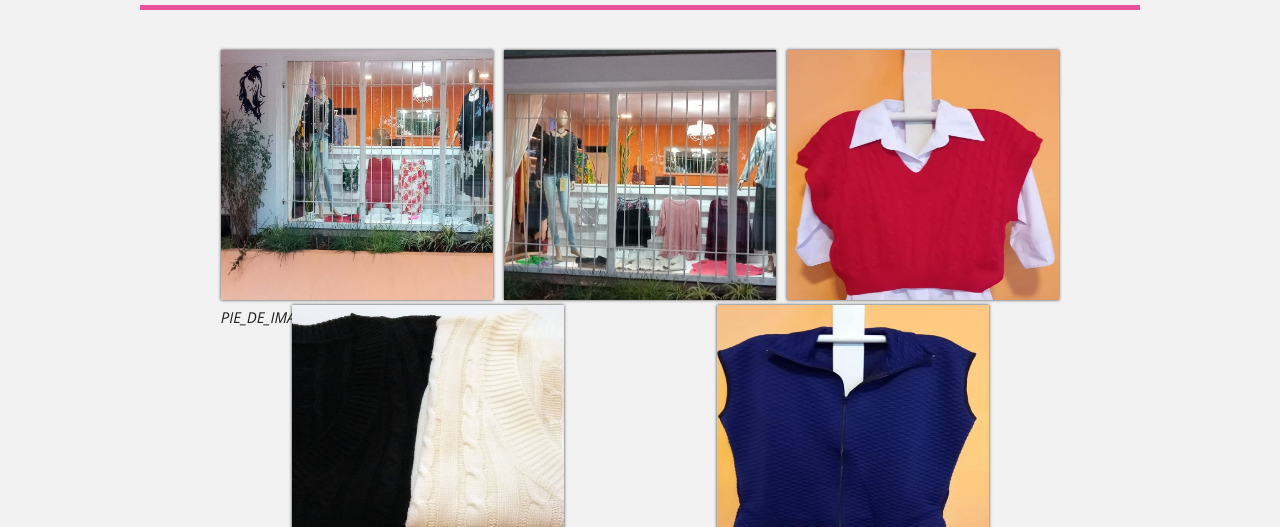
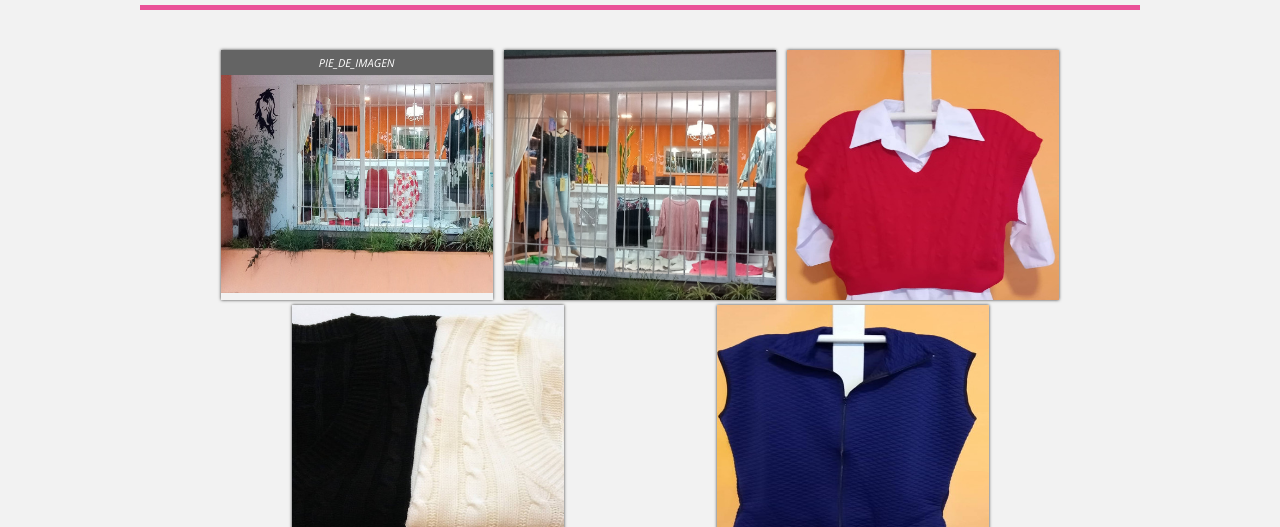
Before and after one commit to vgrana/tiendaellasnosotras, a website: page src/views/index.html in a window 1280 px wide. Shown: the part 759-1286 px from the top of the page. Drawn offline with nearby package versions, Linux system fonts and the light colour scheme.

Commit message:
pie de foto

```diff
--- a/src/views/estilos.css
+++ b/src/views/estilos.css
@@ -311,7 +311,14 @@ footer {
     color: #9e9797;
 }
 
-.span{
+div.img{
+    display:table;
+  }
+  div.img img{
+   margin:0;
+   padding:0;
+  }
+  div.img span{
    line-height:normal;
    font-size:11px;
    display:table-caption;
@@ -322,6 +329,8 @@ footer {
    padding:5px;
    text-align:center;
   }
+
+
 
 @media (max-width:500px) {
     header {
--- a/src/views/index.html
+++ b/src/views/index.html
@@ -84,7 +84,8 @@
                 <div class="linea"></div>
                 <div class="contenedor-imagenes">
                     <div class="imagen">
-                        <img src="./portada7.jpg" alt="" ><span>PIE_DE_IMAGEN</span>
+                        <div class='img'><img src="./portada7.jpg"/><span>PIE_DE_IMAGEN</span></div>
+                        <!-- <img src="./portada7.jpg" alt="" ><span>PIE_DE_IMAGEN</span>  -->
                         <div class="overlay">
                              <a  target="_blank" href="https://api.whatsapp.com/send?phone=[54][2478448344]&text=Hola!,%20necesito%20precio%20de%20una%20prenda"> <h2>M&aacute;s info, escribinos!!</h2>
                                 <!-- <i class="fa fa-whatsapp  my-float"></i> -->
```
Lines whose indentation alone changed are shown as unchanged.
